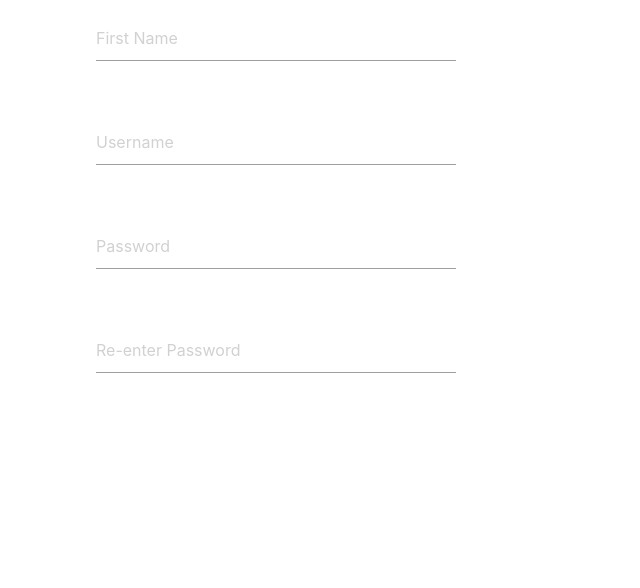
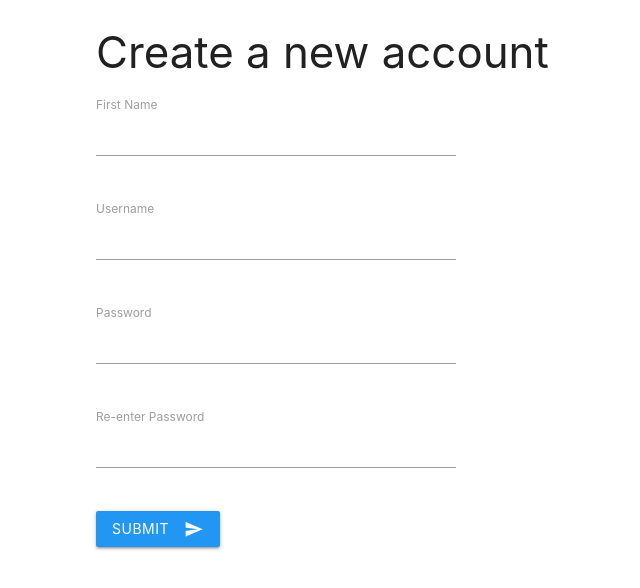
Before and after one commit to zigybass/Authentication-Practice, a React (Create React App) app: page /createAccount in a window 1280 px wide. Shown: the top 588 px of the page, without its empty margins (96-736 px from the left). Built offline with nearby package versions, Linux system fonts and the light colour scheme.

Commit message:
added submit with onClick. linked icons

```diff
--- a/public/index.html
+++ b/public/index.html
@@ -14,6 +14,8 @@
     <!-- Materialize -->
     <link rel="stylesheet" href="https://cdnjs.cloudflare.com/ajax/libs/materialize/1.0.0/css/materialize.min.css">
     <script src="https://cdnjs.cloudflare.com/ajax/libs/materialize/1.0.0/js/materialize.min.js"></script>
+    <!-- Icons -->
+    <link href="https://fonts.googleapis.com/icon?family=Material+Icons" rel="stylesheet">
 
     <!--
       manifest.json provides metadata used when your web app is installed on a
--- a/src/components/pages/CreateAccount.js
+++ b/src/components/pages/CreateAccount.js
@@ -1,7 +1,6 @@
 import React from "react";
 
 class CreateAccount extends React.Component {
-
   state = {
     firstName: "",
     password: "",
@@ -9,26 +8,32 @@ class CreateAccount extends React.Component {
     username: ""
   };
 
-    onChange = (e) => {
+  onChange = e => {
     this.setState({ [e.target.name]: e.target.value });
+  };
+
+  onSubmit = e => {
+      e.preventDefault();
+      console.log("Submit")
   }
 
-      render () {
+  render() {
     return (
       <div className="container">
+        <h3>Create a new account</h3>
         <form className="col s6">
           <div className="row">
             <div className="input-field col s5">
               <input
                 value={this.state.firstName}
                 name="firstName"
-              placeholder="First Name"
+                placeholder=""
                 id="first_name"
                 type="text"
                 className="validate"
                 onChange={this.onChange}
               />
-            <label for="first_name"></label>
+              <label for="first_name">First Name</label>
             </div>
           </div>
           <div className="row">
@@ -36,13 +41,13 @@ class CreateAccount extends React.Component {
               <input
                 value={this.state.username}
                 name="username"
-              placeholder="Username"
+                placeholder=""
                 id="first_name"
                 type="text"
                 className="validate"
                 onChange={this.onChange}
               />
-            <label for="first_name"></label>
+              <label for="first_name">Username</label>
             </div>
           </div>
           <div className="row">
@@ -50,13 +55,13 @@ class CreateAccount extends React.Component {
               <input
                 value={this.state.password}
                 name="password"
-              placeholder="Password"
+                placeholder=""
                 id="first_name"
                 type="text"
                 className="validate"
                 onChange={this.onChange}
               />
-            <label for="first_name"></label>
+              <label for="first_name">Password</label>
             </div>
           </div>
           <div className="row">
@@ -64,18 +69,28 @@ class CreateAccount extends React.Component {
               <input
                 value={this.state.confirmPassword}
                 name="confirmPassword"
-              placeholder="Re-enter Password"
+                placeholder=""
                 id="first_name"
                 type="text"
                 className="validate"
                 onChange={this.onChange}
               />
-            <label for="first_name"></label>
+              <label for="first_name">Re-enter Password</label>
             </div>
           </div>
+          <button
+            className="btn waves-effect blue waves-light"
+            type="submit"
+            name="action"
+            onClick={this.onSubmit}
+          >
+            Submit
+            <i className="material-icons right">send</i>
+          </button>
         </form>
       </div>
-    )}
+    );
+  }
 }
 
 export default CreateAccount;
--- a/src/components/pages/Login.js
+++ b/src/components/pages/Login.js
@@ -1,6 +1,7 @@
 import React from "react";
 
 class Login extends React.Component {
+
   state = {
     username: "",
     password: ""
```
Lines whose indentation alone changed are shown as unchanged.
